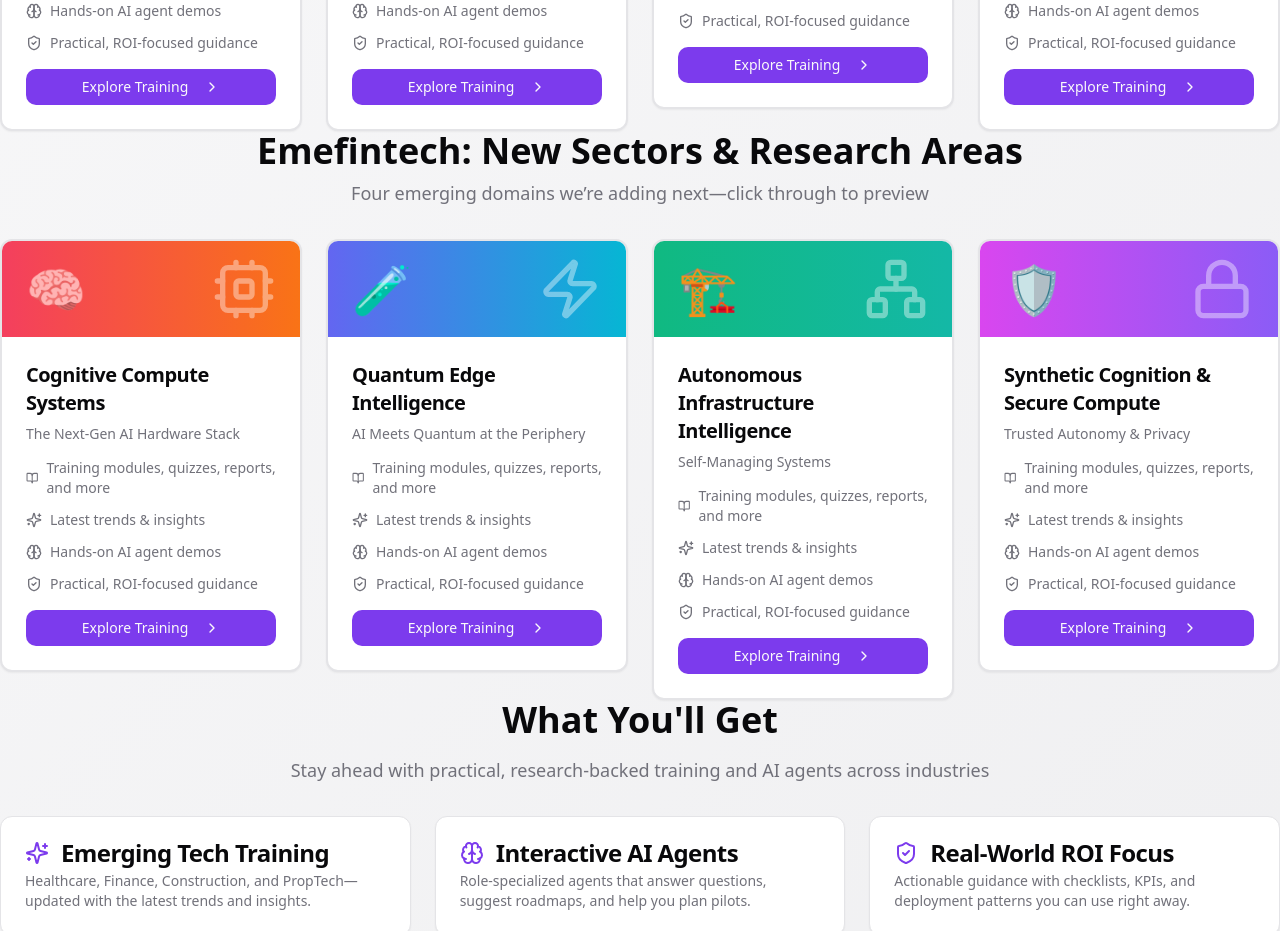
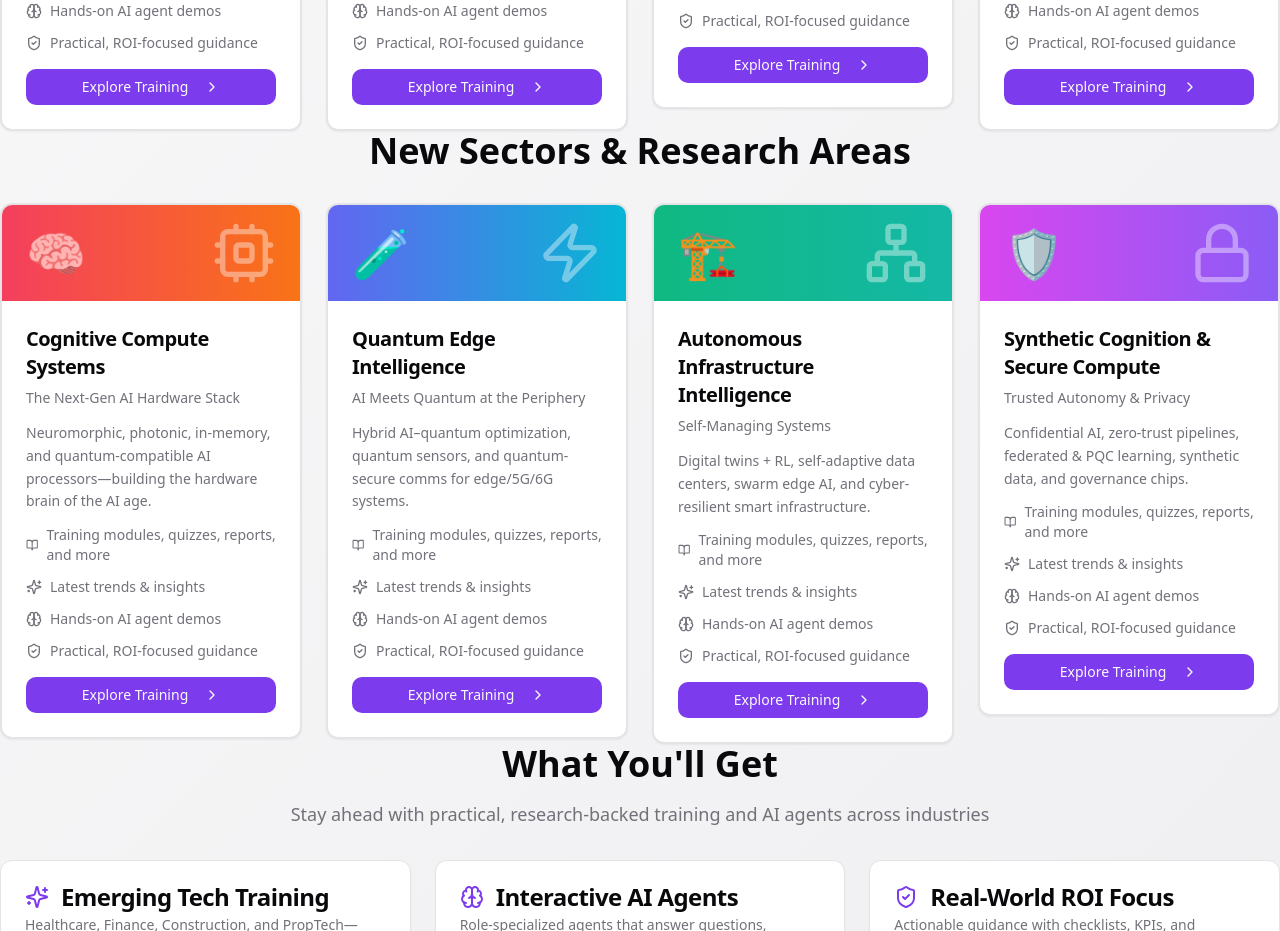
Before and after one commit to Abel7888/techlearningapi, a React (Vite) app: page / in a window 1280 px wide. Shown: the part 1006-1937 px from the top of the page. Built offline with nearby package versions, Linux system fonts and the light colour scheme; no server answers; the HTML template or start-up script is replaced by a standard one.

Commit message:
fix(landing): remove Emefintech heading/subtitle and add description paragraphs to new cards

```diff
--- a/src/components/learner/LearnerLandingPage.tsx
+++ b/src/components/learner/LearnerLandingPage.tsx
@@ -212,11 +212,10 @@ export function LearnerLandingPage() {
         </div>
       </section>
 
-      {/* Emefintech New Sectors & Research Areas */}
+      {/* New Sectors & Research Areas */}
       <section className="space-y-8">
         <div className="text-center">
-          <h2 className="text-4xl font-bold text-foreground mb-2">Emefintech: New Sectors & Research Areas</h2>
-          <p className="text-lg text-muted-foreground">Four emerging domains we’re adding next—click through to preview</p>
+          <h2 className="text-4xl font-bold text-foreground mb-2">New Sectors & Research Areas</h2>
         </div>
         <div className="grid grid-cols-1 md:grid-cols-2 xl:grid-cols-4 gap-6">
           {emeSectors.map((s) => {
@@ -235,6 +234,7 @@ export function LearnerLandingPage() {
                     <CardDescription className="text-sm leading-relaxed">{s.subtitle}</CardDescription>
                   </CardHeader>
                   <CardContent className="pt-0">
+                    <p className="text-sm text-muted-foreground leading-relaxed mb-3">{s.description}</p>
                     <div className="space-y-3 text-sm text-muted-foreground">
                       <div className="flex items-center gap-2"><BookOpen className="w-4 h-4" /> Training modules, quizzes, reports, and more</div>
                       <div className="flex items-center gap-2"><Sparkles className="w-4 h-4" /> Latest trends & insights</div>
```
